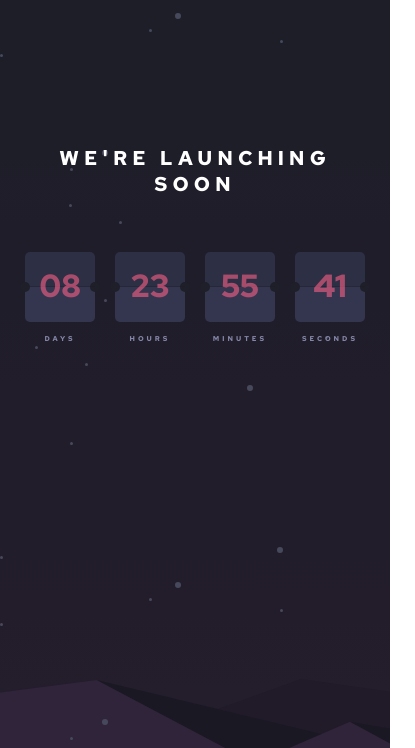
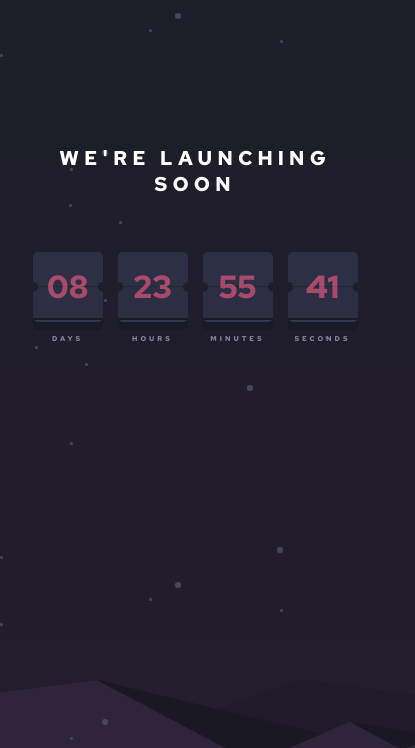
Before and after one commit to Pawel-Gnat/Frontend-Mentor-Launch-countdown-timer, a plain HTML site: page index.html in a window 390 px wide. Shown: the top 748 px of the page, 415 px wide, since content can reach past the window. Drawn offline with Linux system fonts and the light colour scheme.

Commit message:
chore: desktop media queries

```diff
--- a/index.html
+++ b/index.html
@@ -19,25 +19,21 @@
 		<div class="countdown-timer">
 			<div class="countdown-timer__timer-container">
 				<div class="countdown-timer__upperbox"></div>
-				<div class="countdown-timer__lowerbox"></div>
 				<p class="countdown-timer__number">08</p>
 				<p class="countdown-timer__text">days</p>
 			</div>
 			<div class="countdown-timer__timer-container">
 				<div class="countdown-timer__upperbox"></div>
-				<div class="countdown-timer__lowerbox"></div>
 				<p class="countdown-timer__number">23</p>
 				<p class="countdown-timer__text">hours</p>
 			</div>
 			<div class="countdown-timer__timer-container">
 				<div class="countdown-timer__upperbox"></div>
-				<div class="countdown-timer__lowerbox"></div>
 				<p class="countdown-timer__number">55</p>
 				<p class="countdown-timer__text">minutes</p>
 			</div>
 			<div class="countdown-timer__timer-container">
 				<div class="countdown-timer__upperbox"></div>
-				<div class="countdown-timer__lowerbox"></div>
 				<p class="countdown-timer__number">41</p>
 				<p class="countdown-timer__text">seconds</p>
 			</div>
--- a/sass/style.scss
+++ b/sass/style.scss
@@ -60,40 +60,20 @@ body::before {
 	color: $white;
 }
 
-// .countdown-timer,
-// .countdown-info {
-// 	display: flex;
-// 	flex-direction: row;
-// 	gap: 1.5rem;
-// }
-
-// .countdown-info {
-// 	justify-content: space-between;
-// 	margin: 0 2rem;
-
-// 	&__text {
-// 		font-size: 0.7rem;
-// 		letter-spacing: 3px;
-// 		text-transform: uppercase;
-// 		position: relative;
-// 		bottom: -1.2rem;
-// 		color: $grayish-blue;
-// 	}
-// }
-
 .countdown-timer {
 	display: flex;
 	flex-direction: row;
-	justify-content: space-between;
-	gap: 1.5rem;
-	padding-top: 5.5rem;
+	justify-content: center;
+	gap: clamp(1.5rem, 3vw, 3.5rem);
+	padding-top: clamp(5.5rem, 8vw, 11rem);
 
 	&__timer-container {
 		position: relative;
-		min-height: 7rem;
+		min-height: clamp(7rem, 11vw, 15rem);
 		aspect-ratio: 1/1;
 		border-radius: 0.5rem;
 		background-color: $dark-desaturated-blue;
+		box-shadow: 0px 8px 0px 0px $very-dark-mostly-black-blue;
 	}
 
 	&__upperbox {
@@ -104,30 +84,36 @@ body::before {
 		background-color: rgba($very-dark-blue, 0.3);
 	}
 
-	&__lowerbox {
-		position: absolute;
+	&__number {
+		font-size: clamp(3.2rem, 6vw, 8rem);
+		position: relative;
+		line-height: 100%;
 		top: 50%;
-		height: 50%;
-		width: 100%;
-	}
-
-	&__number {
-		font-size: 3.2rem;
-		position: relative;
-		height: 100%;
-		padding-top: 1.2rem;
+		translate: 0 -50%;
 		color: $soft-red;
 		opacity: 0.6;
 	}
 
 	&__text {
-		font-size: 0.7rem;
+		font-size: clamp(0.7rem, 1vw, 1.3rem);
 		letter-spacing: 3px;
 		text-transform: uppercase;
 		position: relative;
-		bottom: -1.2rem;
+		top: clamp(5rem, 7vw, 10rem);
+		width: 100%;
 		color: $grayish-blue;
 	}
+}
+
+.countdown-timer__upperbox::after {
+	content: '';
+	position: absolute;
+	inset: 0;
+	border-top: 2px solid $very-dark-mostly-black-blue;
+	background-color: rgba($very-dark-blue, 0.3);
+	transform-origin: bottom;
+	// animation: flip 2s infinite;
+	animation: flip 2s forwards;
 }
 
 .countdown-timer__timer-container::after,
@@ -153,6 +139,7 @@ body::before {
 
 .footer {
 	position: absolute;
+	width: 100%;
 	bottom: 1rem;
 
 	&__media {
@@ -181,3 +168,18 @@ body::before {
 		background-position: 0% 569px;
 	}
 }
+
+@keyframes flip {
+	from {
+		transform: 0;
+	}
+	to {
+		transform: rotateX(-180deg);
+	}
+}
+
+@media (min-width: 1440px) {
+	body {
+		background-size: contain;
+	}
+}
```
Also changed, not shown: css/style.css, 1 other file.
